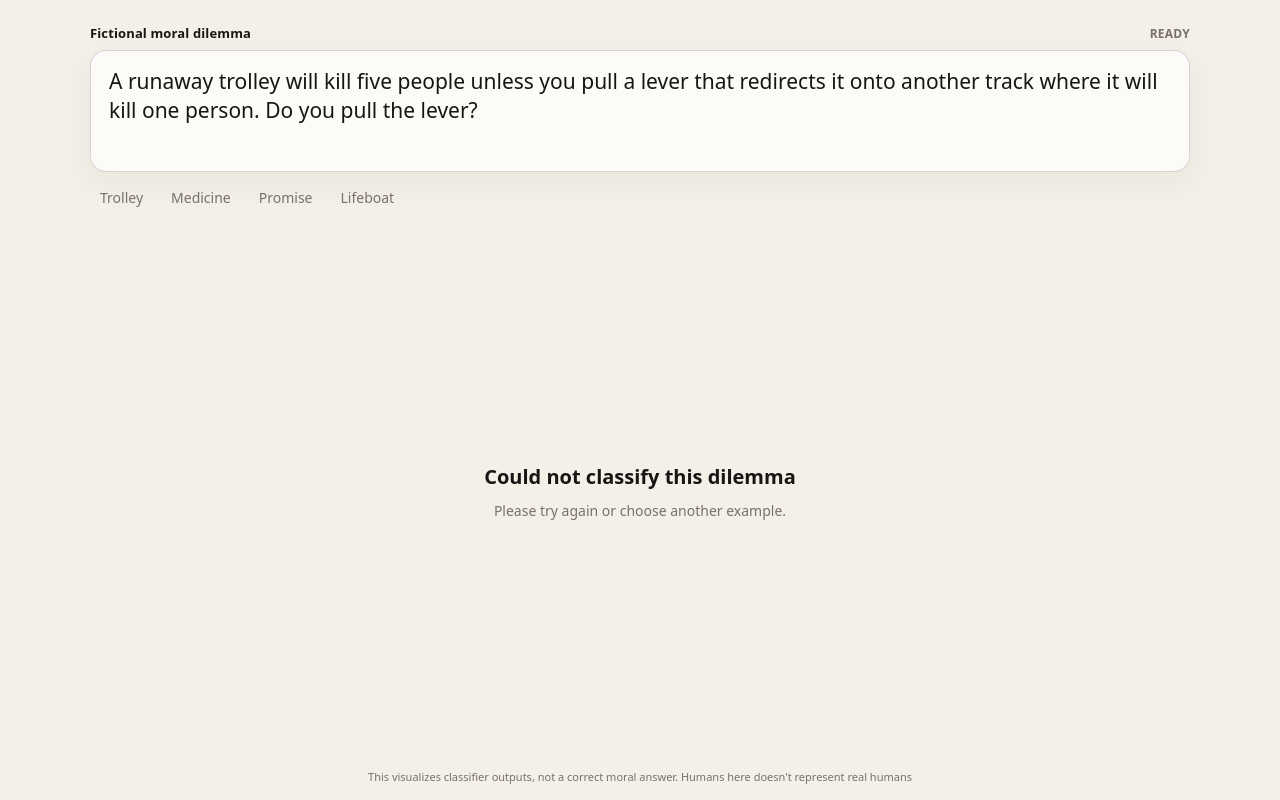
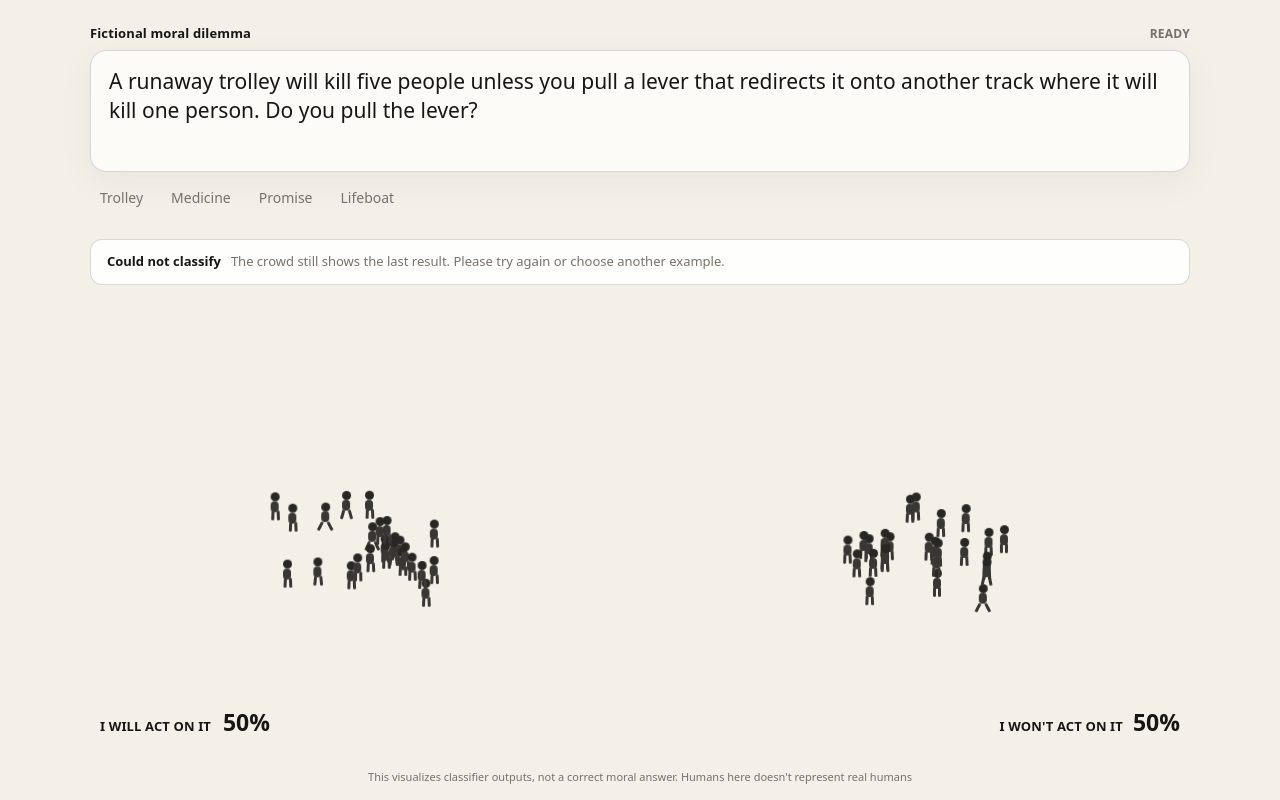
Before and after one commit to sypei/jev-crowd, a website: page public/index.html in a window 1280 px wide. Drawn offline with Linux system fonts and the light colour scheme; no server answers.

Commit message:
Keep crowd visible with scope banner

```diff
--- a/public/app.js
+++ b/public/app.js
@@ -107,17 +107,14 @@ function setScores(p){
   document.querySelector("#score-dont_act").textContent=`${Math.round(p.dont_act*100)}%`;
 }
 
-function showMessage(title,detail=""){
+function showBanner(title,detail){
   resultMessageTitle.textContent=title;
   resultMessageDetail.textContent=detail;
-  resultMessageDetail.hidden=!detail;
   resultMessage.hidden=false;
-  arena.classList.add("has-message");
 }
 
-function hideMessage(){
+function hideBanner(){
   resultMessage.hidden=true;
-  arena.classList.remove("has-message");
 }
 
 function animate(now){
@@ -158,7 +155,7 @@ function animate(now){
 
 async function classify(text){
   const id=++requestId;
-  showMessage("Checking this dilemma…");
+  hideBanner();
   statusEl.textContent="Jev is deciding…";
   try{
     const response=await fetch("/api/classify",{method:"POST",headers:{"content-type":"application/json"},body:JSON.stringify({text})});
@@ -168,7 +165,7 @@ async function classify(text){
 
     modeBadge.textContent=data.mode==="jev"?"LIVE JEV":"PREVIEW";
     if(!data.allowed){
-      showMessage("Outside this playground's scope","This playground only classifies fictional moral dilemmas. It does not handle real-world harm plans, wrongdoing instructions, self-harm, political persuasion, targeted hate or harassment, or judgments about identifiable people.");
+      showBanner("Not classified","This prompt appears outside the fictional-dilemma scope. Real-world harm plans, wrongdoing instructions, self-harm, political persuasion, targeted hate or harassment, and judgments about identifiable people aren't classified. The crowd still shows the last result.");
       statusEl.textContent="This prompt appears to be outside the playground's scope.";
       return;
     }
@@ -176,11 +173,11 @@ async function classify(text){
     const probs=normalize(data.probabilities);
     setScores(probs);
     assignPeople(probs);
-    hideMessage();
+    hideBanner();
     statusEl.textContent=data.mode==="jev"?"Live Jev result.":"Preview mode.";
   }catch(err){
     if(id===requestId){
-      showMessage("Could not classify this dilemma","Please try again or choose another example.");
+      showBanner("Could not classify","The crowd still shows the last result. Please try again or choose another example.");
       statusEl.textContent=err.message||"Could not classify right now.";
     }
   }
@@ -191,11 +188,11 @@ function schedule(){
   requestId++;
   const text=dilemma.value.trim();
   if(!text){
-    showMessage("Type a fictional dilemma","Then watch the tiny humans choose a side.");
+    hideBanner();
     statusEl.textContent="Type to probe Jev.";
     return;
   }
-  showMessage("Checking this dilemma…");
+  hideBanner();
   debounceTimer=setTimeout(()=>classify(text),180);
 }
 
--- a/public/index.html
+++ b/public/index.html
@@ -5,7 +5,7 @@
   <meta name="viewport" content="width=device-width,initial-scale=1">
   <meta name="description" content="Probe Jev with fictional moral dilemmas and watch a tiny crowd change sides.">
   <title>Jev Crowd</title>
-  <link rel="stylesheet" href="/styles.css?v=3">
+  <link rel="stylesheet" href="/styles.css?v=4">
 </head>
 <body>
 <main class="shell">
@@ -34,13 +34,13 @@
       <strong id="score-dont_act">50%</strong>
     </div>
     <div id="crowd" class="crowd" aria-hidden="true"></div>
-    <div id="resultMessage" class="result-message" hidden>
+    <div id="resultMessage" class="result-banner" hidden>
       <strong id="resultMessageTitle"></strong>
       <p id="resultMessageDetail"></p>
     </div>
     <p class="disclaimer">This visualizes classifier outputs, not a correct moral answer. Humans here doesn't represent real humans</p>
   </section>
 </main>
-<script type="module" src="/app.js?v=4"></script>
+<script type="module" src="/app.js?v=5"></script>
 </body>
 </html>
--- a/public/styles.css
+++ b/public/styles.css
@@ -74,21 +74,24 @@ button:hover{background:rgba(255,255,255,.55);color:var(--ink)}
 .act{left:0;bottom:42px}
 .dont{right:0;bottom:42px}
 .crowd{position:absolute;inset:0;z-index:3;pointer-events:none}
-.arena.has-message .camp,.arena.has-message .crowd{visibility:hidden}
-.result-message{
+.result-banner{
   position:absolute;
-  inset:0 0 36px;
-  z-index:4;
+  top:8px;
+  left:0;
+  right:0;
+  z-index:6;
   display:flex;
-  flex-direction:column;
-  align-items:center;
-  justify-content:center;
-  padding:24px;
-  text-align:center;
+  align-items:baseline;
+  gap:10px;
+  padding:12px 16px;
+  border:1px solid var(--line);
+  border-radius:12px;
+  background:rgba(255,255,255,.88);
+  backdrop-filter:blur(6px);
 }
-.result-message[hidden]{display:none}
-.result-message strong{font-size:20px;font-weight:650}
-.result-message p{max-width:560px;margin:10px 0 0;color:var(--muted);font-size:14px;line-height:1.5}
+.result-banner[hidden]{display:none}
+.result-banner strong{flex:none;font-size:13px;font-weight:700}
+.result-banner p{margin:0;color:var(--muted);font-size:13px;line-height:1.5}
 .person{
   position:absolute;
   left:0;
@@ -136,9 +139,8 @@ button:hover{background:rgba(255,255,255,.55);color:var(--ink)}
   .camp{min-width:0;width:46%;max-width:none;padding:6px 7px}
   .camp b{font-size:10px}
   .camp strong{font-size:18px}
-  .result-message{padding:20px;inset:0 0 30px}
-  .result-message strong{font-size:18px}
-  .result-message p{font-size:13px}
+  .result-banner{top:6px;display:block;padding:10px 12px}
+  .result-banner p{margin-top:4px;font-size:12px}
   .act,.dont{bottom:36px}
   .disclaimer{font-size:9px}
 }
```
